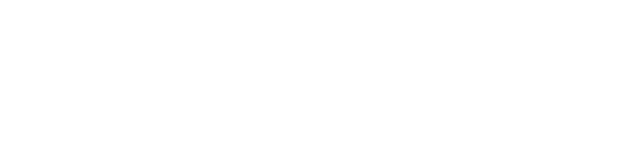
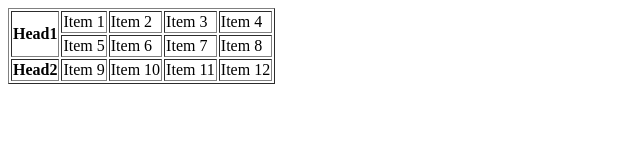
Before and after one commit to sophiatnt/tablas-infogirls, a plain HTML site: page index.html in a window 1280 px wide. Shown: the whole page, without its empty margins (0-640 px from the left). Drawn offline with Linux system fonts and the light colour scheme.

Commit message:
Add files via upload

```diff
--- a/index.html
+++ b/index.html
@@ -6,6 +6,29 @@
     <title>Document</title>
 </head>
 <body>
-
+    <table border="1">
+    <thead>
+        <tr>
+            <th rowspan="2">Head1</th>
+            <td>Item 1</td>
+            <td>Item 2</td>
+            <td>Item 3</td>
+            <td>Item 4</td>
+        </tr>
+        <tr>
+            <td>Item 5</td>
+            <td>Item 6</td>
+            <td>Item 7</td>
+            <td>Item 8</td>
+        </tr>
+        <tr>
+            <th>Head2</th>
+            <td>Item 9</td>
+            <td>Item 10</td>
+            <td>Item 11</td>
+            <td>Item 12</td>
+        </tr>
+    </thead>
+    </table>
 </body>
 </html>
```
